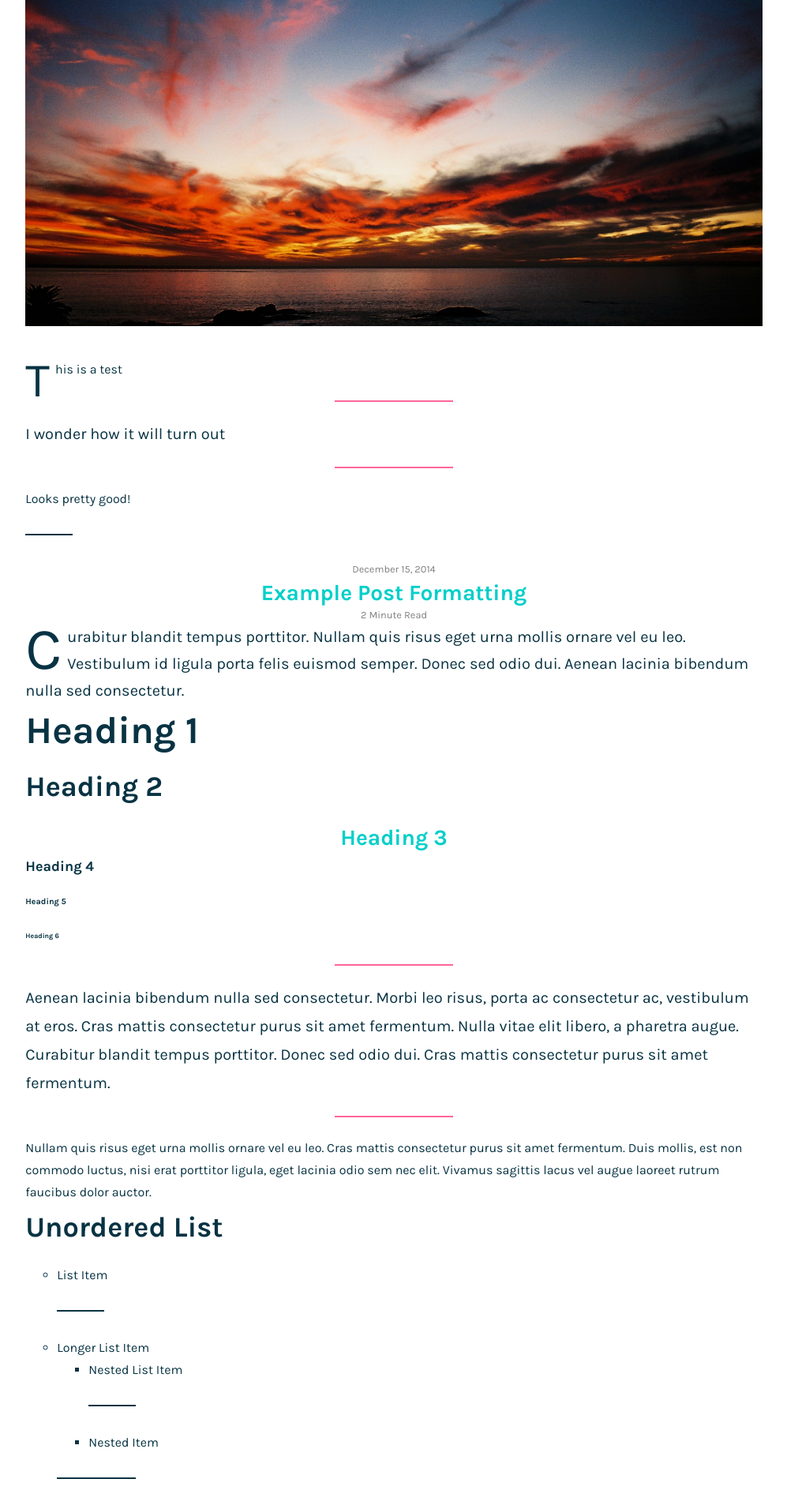
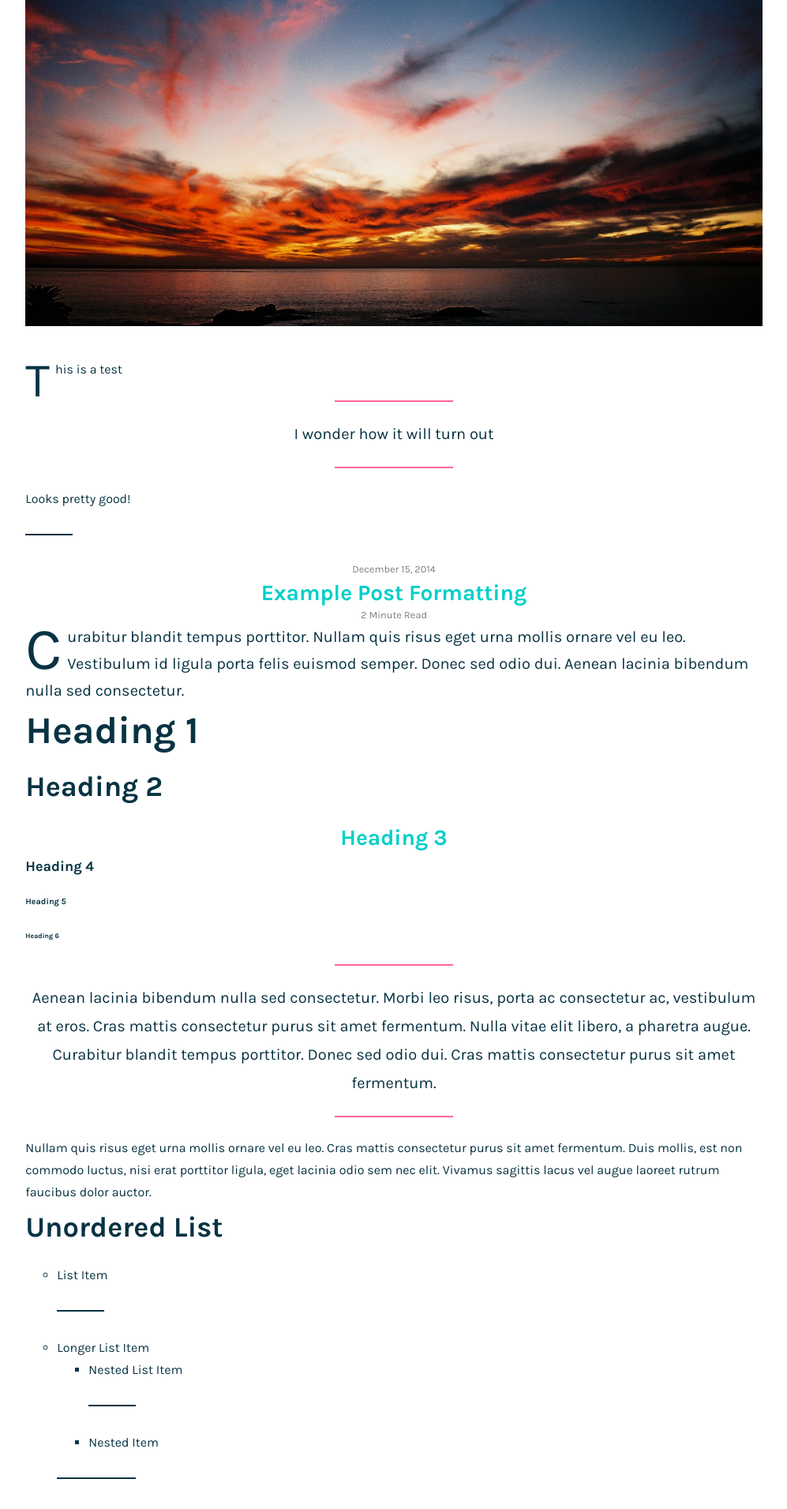
Before and after one commit to mpcousins/cousins, a Jekyll site: the page built from index.html, in a window 1280 px wide. Shown: the part 541-2452 px from the top of the page at 79% size, without its empty margins (141-1138 px from the left). Built offline with Jekyll 4.4.1, drawn with Linux system fonts in a browser that asks for light colours; nearby versions of some CDN libraries; some web fonts are replaced; the list of posts is cut into pages by our own code.

Commit message:
Updated style.css

```diff
--- a/assets/css/style.css
+++ b/assets/css/style.css
@@ -449,7 +449,8 @@ ul
 		margin:2.5em 0;
 		padding:0;
 		line-height:1.8;
-		position:relative;}
+		position:relative;
+		text-align: center}
 .posts blockquote:before
 		{content:"";
 		position:absolute;
@@ -490,8 +491,7 @@ ul
 		margin-bottom:2rem}
 .posts .dropcap
 		{color:#083343;
-		margin-right:.45rem;
-		text-align: center;}
+		margin-right:.45rem}
 .posts .featuredImage
 		{position:relative;
 		margin-top:2rem}
```
